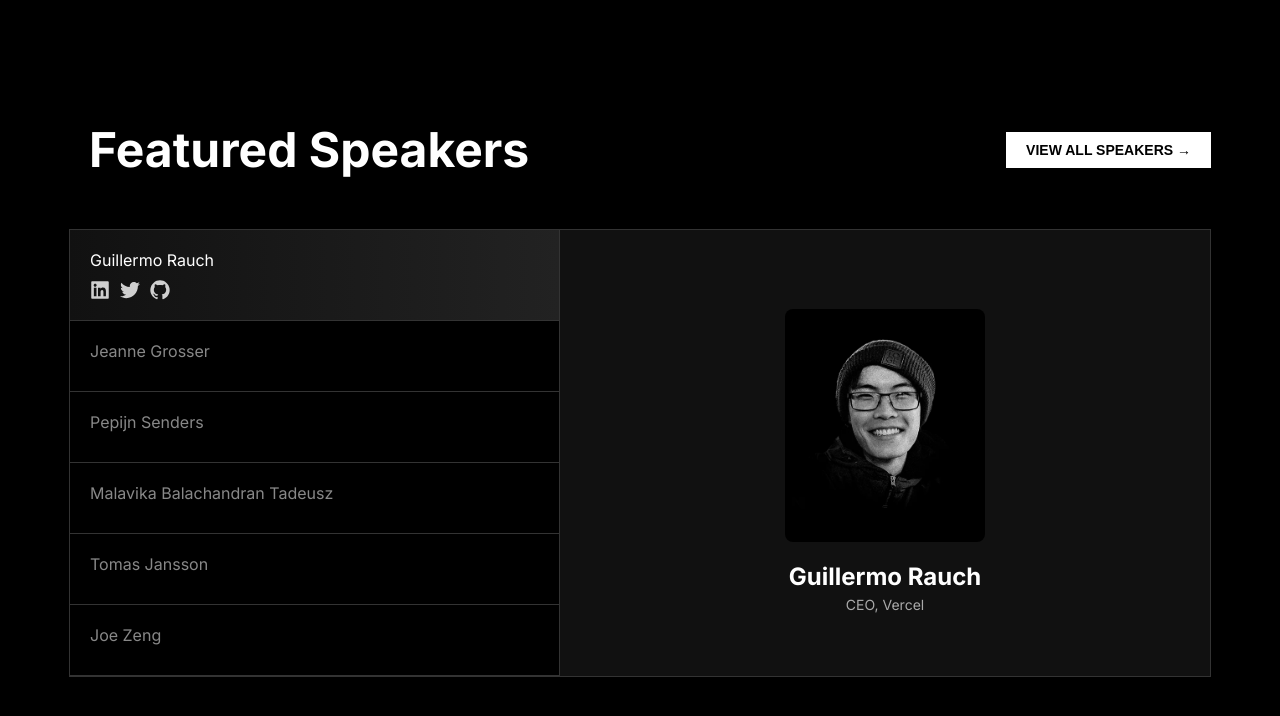
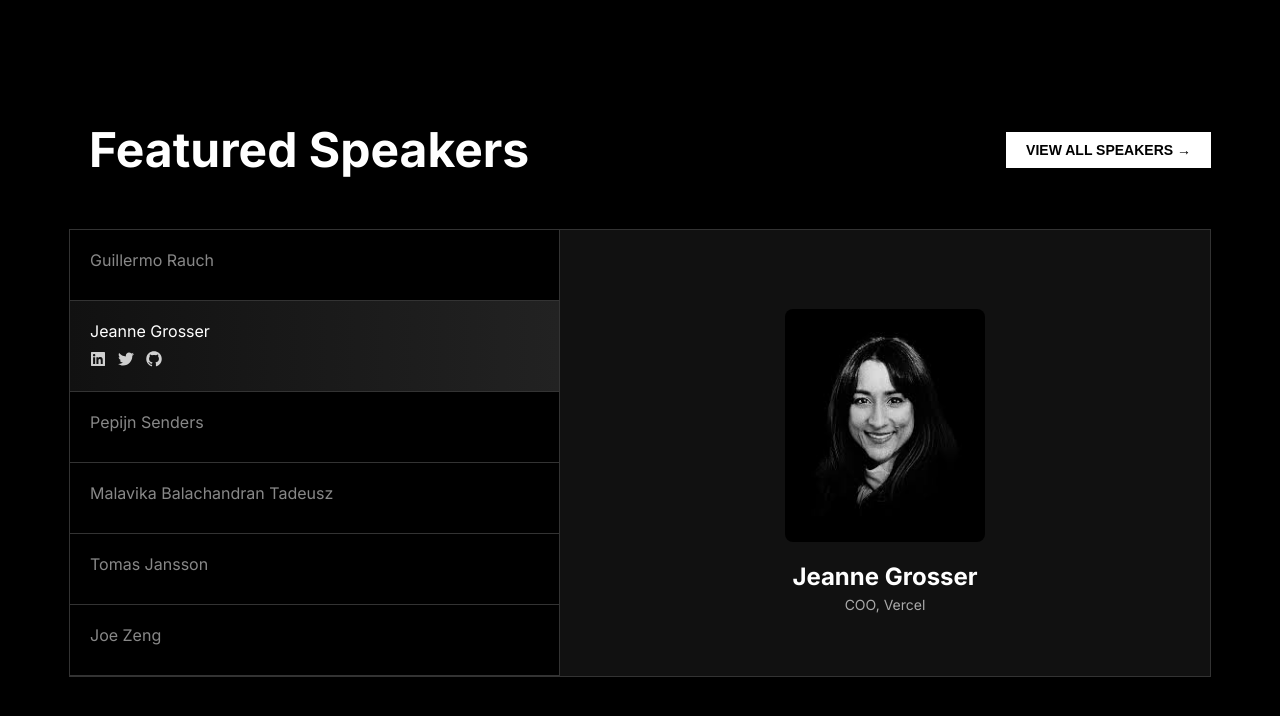
Before and after one commit to MohanaprabhuR/hover-animation, a plain HTML site: page index.html in a window 1280 px wide. Drawn offline with Linux system fonts and the light colour scheme.

Commit message:
Chage timting to auto open

```diff
--- a/index.html
+++ b/index.html
@@ -98,6 +98,11 @@
         transition: opacity 0.4s ease, transform 0.4s ease;
       }
 
+      .social-icons img {
+        width: 16px;
+        height: 16px;
+      }
+
       .speaker:hover .social-icons,
       .speaker.active .social-icons {
         opacity: 1;
@@ -106,7 +111,7 @@
 
       .social-icons {
         display: flex;
-        gap: 10px;
+        gap: 12px;
         margin-top: 10px;
         height: 0;
         overflow: hidden;
@@ -441,7 +446,7 @@
         intervalId = setInterval(() => {
           currentIndex = (currentIndex + 1) % speakers.length;
           activateSpeakerByIndex(currentIndex);
-        }, 9000000);
+        }, 3000);
       }
 
       function stopAutoRotate() {
```
Also changed, not shown: 1 other file.
